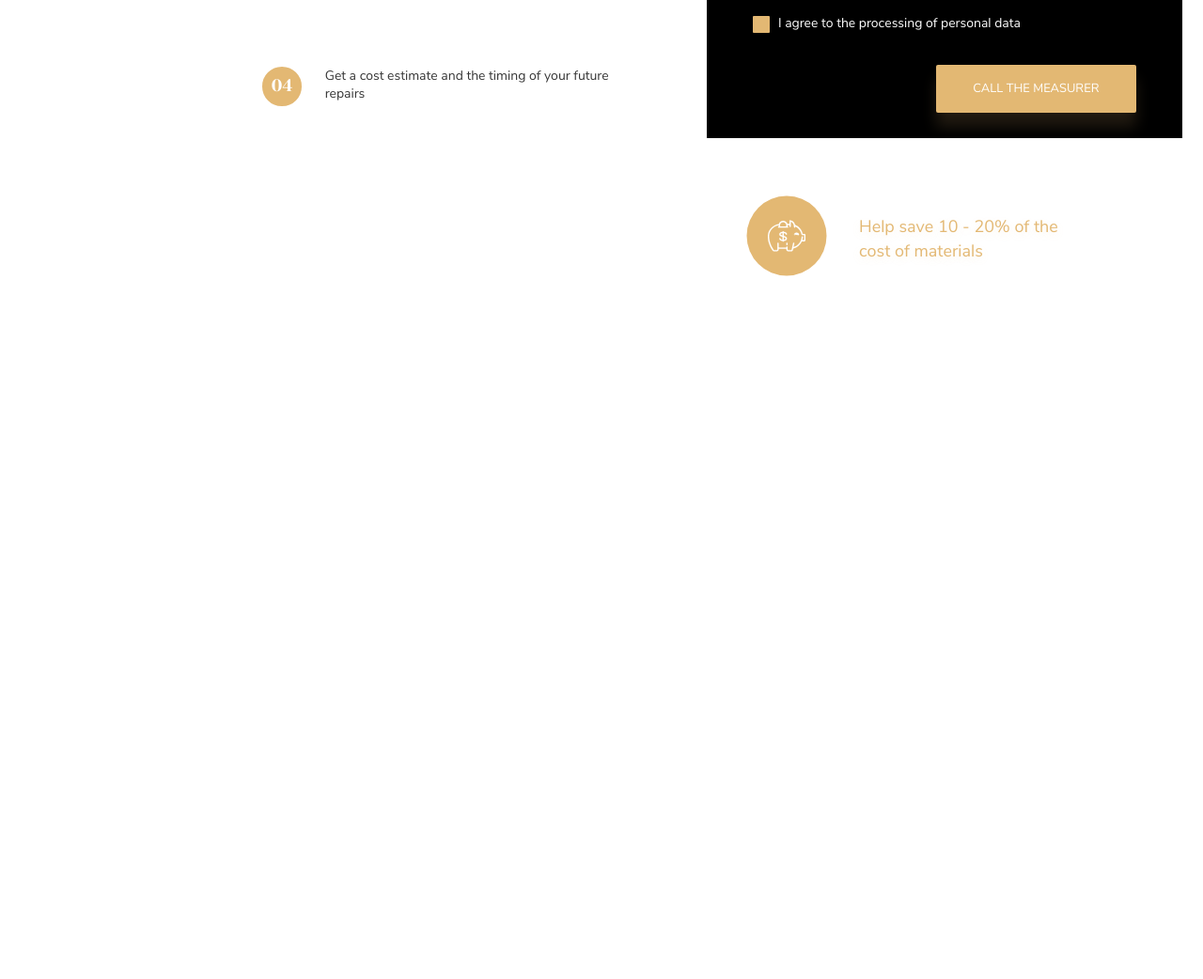
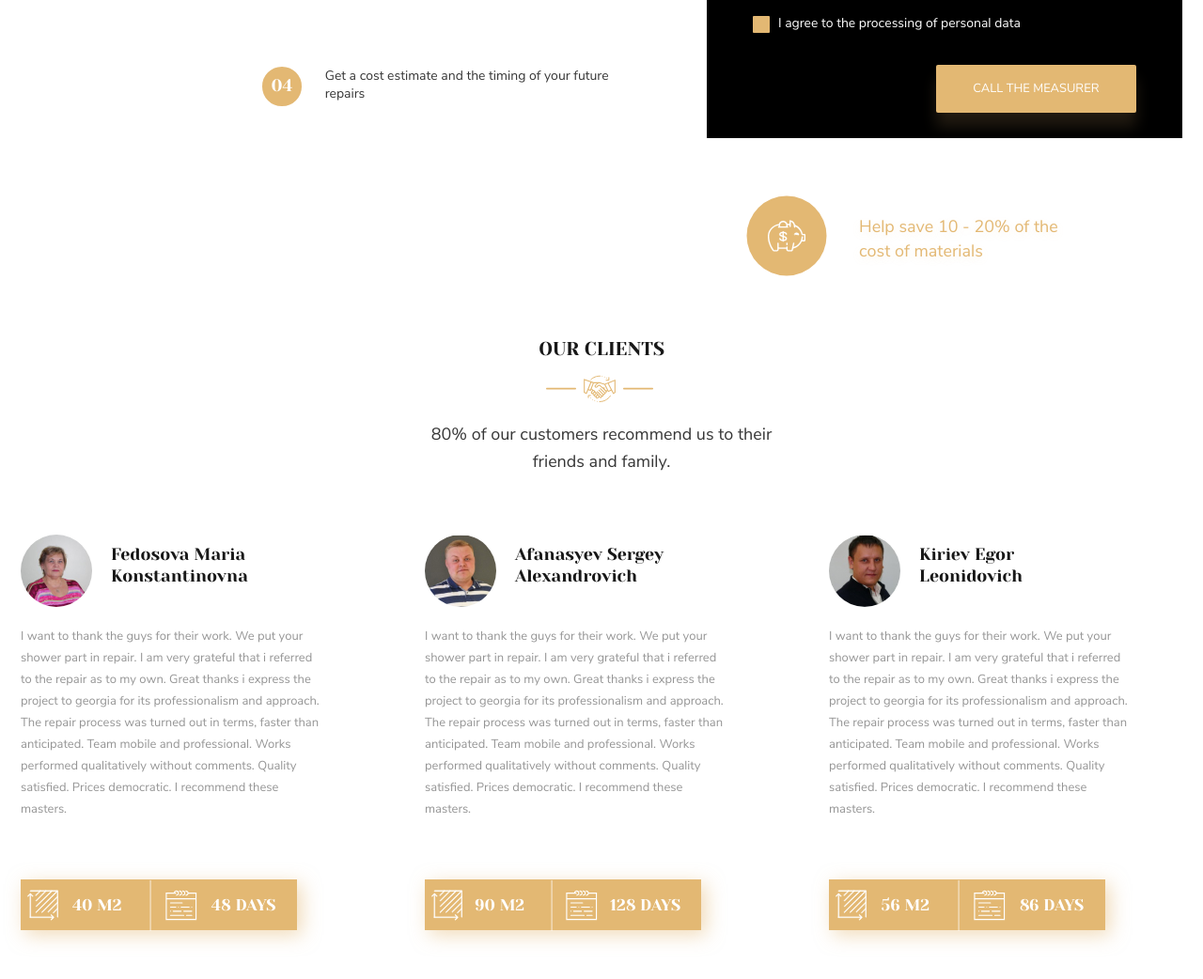
Before and after one commit to lagafet-jr/design_agency_lp, a plain HTML site: page index.html in a window 1280 px wide. Shown: the part 3931-4973 px from the top of the page at 94% size. Before the commit the page ends 4231 px from the top, so only its background shows below. Drawn offline with Linux system fonts and the light colour scheme.

Commit message:
clients feedback block

```diff
--- a/css/styles.css
+++ b/css/styles.css
@@ -855,3 +855,91 @@ a:nth-child(8) {
   width: 72px;
   height: 72px;
 }
+
+.clients-wrapper {
+  width: 1236px;
+  height: 1068px;
+  margin: 0 auto;
+}
+
+.clients-margin {
+  margin-top: 71px;
+}
+
+.clients-desc {
+  margin-top: -12px;
+  margin-bottom: 63px;
+  font-family: Nunito Sans;
+  font-style: normal;
+  font-weight: normal;
+  font-size: 18px;
+  line-height: 29px;
+  text-align: center;
+  color: #363636;
+}
+
+.feedback {
+  display: flex;
+  justify-content: space-between;
+}
+
+.feedback-column {
+  width: 376px;
+  height: 428px;
+  display: flex;
+  flex-direction: column;
+}
+
+.client-head {
+  display: flex;
+  margin-bottom: 20px;
+}
+
+.client-photo {
+  border-radius: 50%;
+}
+
+.client-name {
+  display: flex;
+  justify-content: flex-start;
+  align-items: center;
+  margin-top: 10px;
+  margin-left: 20px;
+  font-family: Yeseva One;
+  font-style: normal;
+  font-weight: normal;
+  font-size: 18px;
+  line-height: 23px;
+  color: #181818;
+}
+
+.feedback-text {
+  max-width: 324px;
+  font-family: Nunito Sans;
+  font-style: normal;
+  font-weight: normal;
+  font-size: 13px;
+  line-height: 23px;
+  color: #959595;
+}
+
+.feedback-about {
+  margin-top: 63px;
+  width: 293.75px;
+  height: 54px;
+  display: flex;
+  justify-content: space-around;
+  align-items: center;
+  background: #E3B873;
+  box-shadow: 5px 5px 20px rgba(227, 184, 115, 0.5);
+}
+
+.feedback-about p {
+  font-family: Yeseva One;
+  font-style: normal;
+  font-weight: normal;
+  font-size: 17px;
+  line-height: 24px;
+  color: #FFFFFF;
+  margin-right: 15px;
+}
--- a/index.html
+++ b/index.html
@@ -304,6 +304,84 @@
       </div>
     </div>
 
+    <div class="types">
+      <div class="clients-wrapper">
+        <div class="types-head clients-margin">
+          <div>
+            <h2>OUR CLIENTS</h2>
+          </div>
+          <div class="types-img">
+            <img class="img-margin" src="./images/clients.svg" alt="vector">
+          </div>
+          <div>
+            <p class="clients-desc">80% of our customers recommend us to their <br>friends and family.</p>
+          </div>
+        </div>
+        <div class="feedback">
+          <div class="feedback-column">
+            <div class="client-head">
+              <div>
+                <img class="client-photo" src="./images/client_1.jpg" alt="photo">
+              </div>
+              <div>
+                <p class="client-name">Fedosova Maria <br>Konstantinovna</p>
+              </div>
+            </div>
+            <div>
+              <p class="feedback-text">I want to thank the guys for their work. We put your shower part in repair. I am very grateful that i referred to the repair as to my own. Great thanks i express the project to georgia for its professionalism and approach. The repair process was turned out in terms, faster than anticipated. Team mobile and professional. Works performed qualitatively without comments. Quality satisfied. Prices democratic. I recommend these masters.</p>
+            </div>
+            <div class="feedback-about">
+              <img src="./images/area.svg" alt="area">
+              <p>40 M2</p>
+              <img src="./images/vertical_line.svg" alt="line">
+              <img src="./images/duration.svg" alt="duration">
+              <p>48 DAYS</p>
+            </div>
+          </div>
+          <div class="feedback-column">
+            <div class="client-head">
+              <div>
+                <img class="client-photo" src="./images/client_2.jpg" alt="photo">
+              </div>
+              <div>
+                <p class="client-name">Afanasyev Sergey <br>Alexandrovich</p>
+              </div>
+            </div>
+            <div>
+              <p class="feedback-text">I want to thank the guys for their work. We put your shower part in repair. I am very grateful that i referred to the repair as to my own. Great thanks i express the project to georgia for its professionalism and approach. The repair process was turned out in terms, faster than anticipated. Team mobile and professional. Works performed qualitatively without comments. Quality satisfied. Prices democratic. I recommend these masters.</p>
+            </div>
+            <div class="feedback-about">
+              <img src="./images/area.svg" alt="area">
+              <p>90 M2</p>
+              <img src="./images/vertical_line.svg" alt="line">
+              <img src="./images/duration.svg" alt="duration">
+              <p>128 DAYS</p>
+            </div>
+          </div>
+          <div class="feedback-column">
+            <div class="client-head">
+              <div>
+                <img class="client-photo" src="./images/client_3.jpg" alt="photo">
+              </div>
+              <div>
+                <p class="client-name">Kiriev Egor <br>Leonidovich</p>
+              </div>
+            </div>
+            <div>
+              <p class="feedback-text">I want to thank the guys for their work. We put your shower part in repair. I am very grateful that i referred to the repair as to my own. Great thanks i express the project to georgia for its professionalism and approach. The repair process was turned out in terms, faster than anticipated. Team mobile and professional. Works performed qualitatively without comments. Quality satisfied. Prices democratic. I recommend these masters.</p>
+            </div>
+            <div class="feedback-about">
+              <img src="./images/area.svg" alt="area">
+              <p>56 M2</p>
+              <img src="./images/vertical_line.svg" alt="line">
+              <img src="./images/duration.svg" alt="duration">
+              <p>86 DAYS</p>
+            </div>
+          </div>
+        </div>
+      </div>
+    </div>
+
   </main>
 
 </body>
```
Also changed, not shown: images/area.svg (added), images/client_1.jpg (added), images/client_2.jpg (added), images/client_3.jpg (added), images/clients.svg (added), images/duration.svg (added), images/vertical_line.svg (added).
